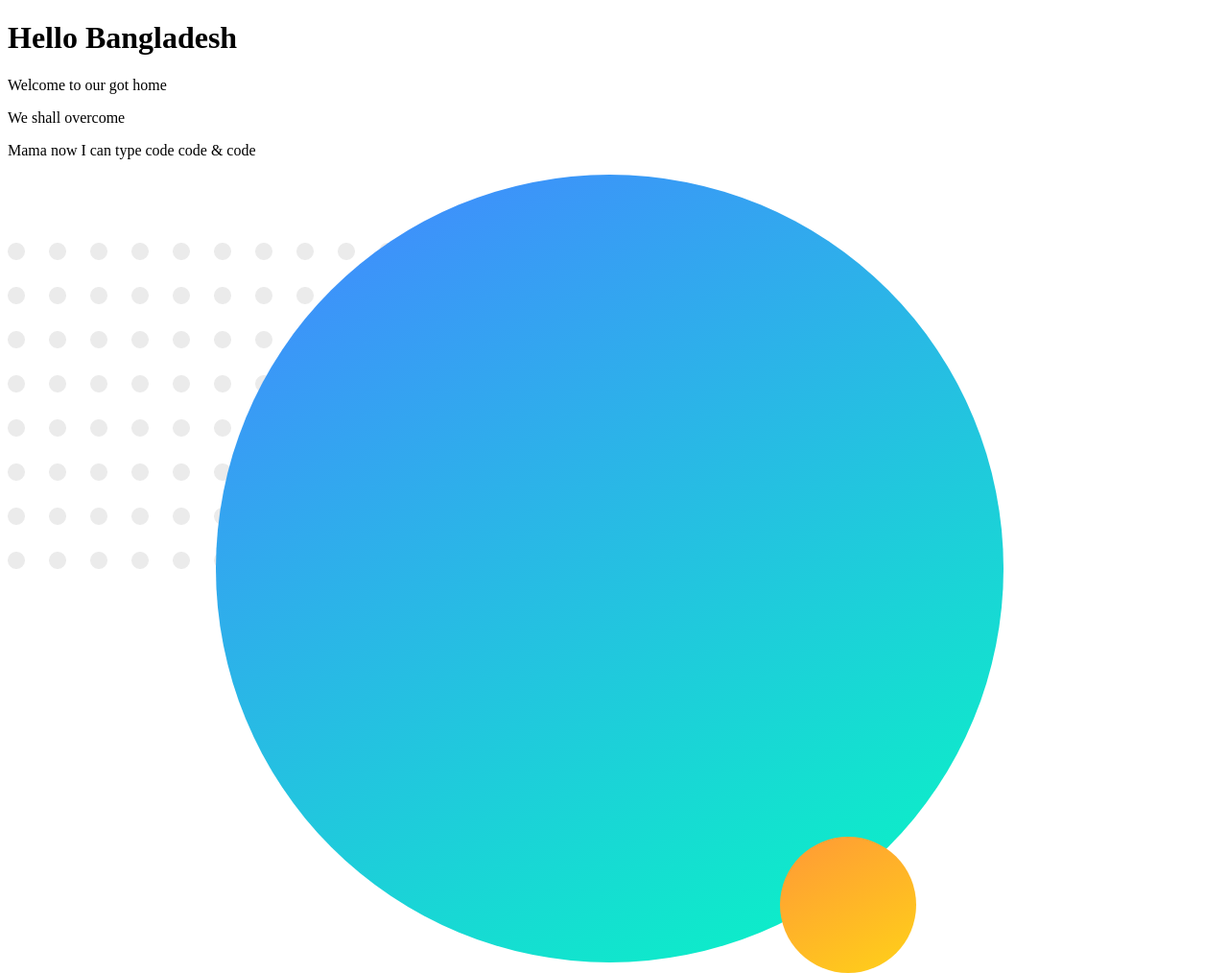
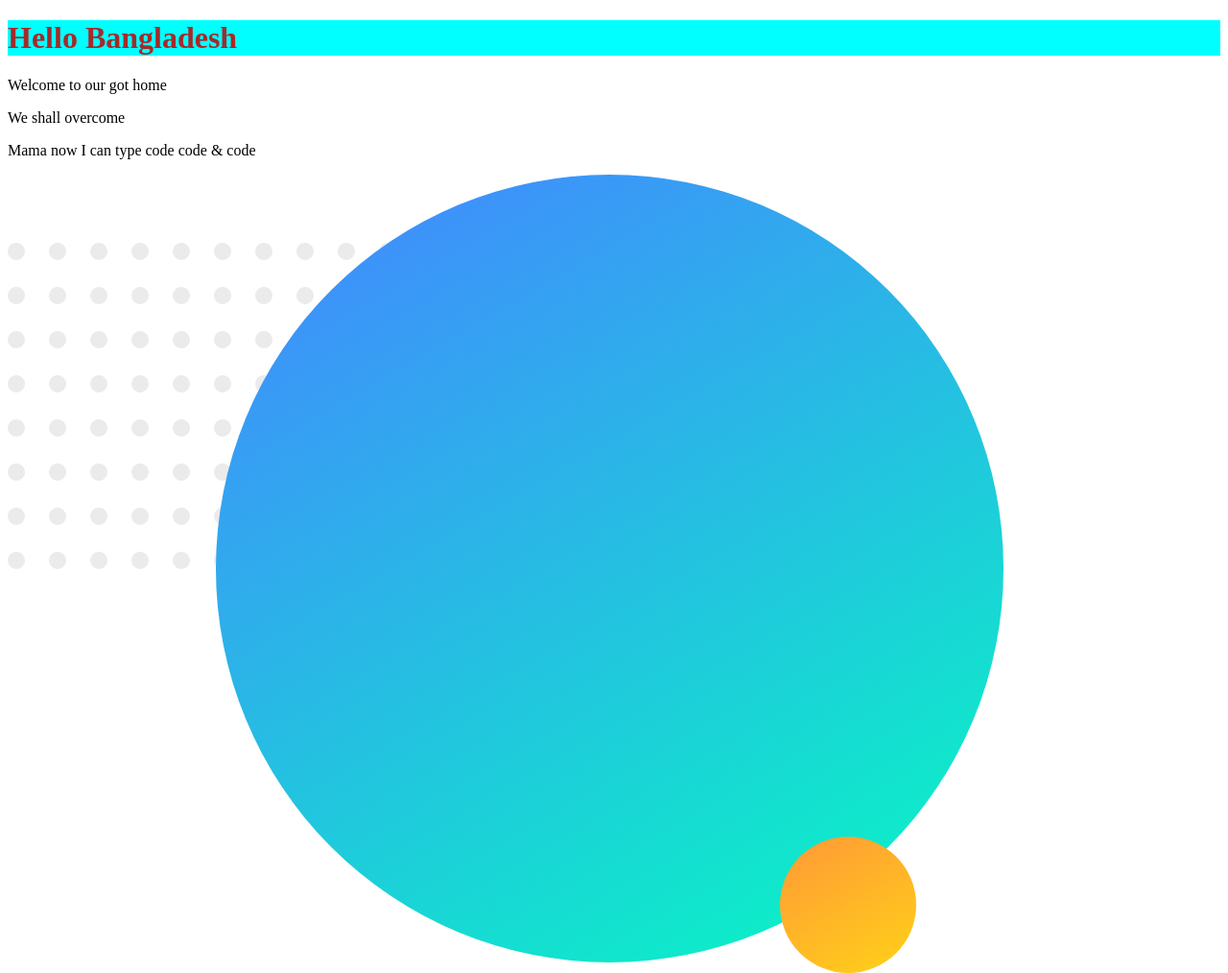
Before and after one commit to ac-arifuzzaman/third-gittu, a plain HTML site: page index.html in a window 1280 px wide. Shown: the top 1014 px of the page at 96% size. Drawn offline with Linux system fonts and the light colour scheme.

Commit message:
add style

```diff
--- a/index.html
+++ b/index.html
@@ -5,6 +5,7 @@
     <meta http-equiv="X-UA-Compatible" content="IE=edge">
     <meta name="viewport" content="width=device-width, initial-scale=1.0">
     <title>Third repository git</title>
+    <link rel="stylesheet" href="style.css">
 </head>
 <body>
     <h1>Hello Bangladesh</h1>
--- /dev/null
+++ b/style.css
@@ -0,0 +1,4 @@
+h1{
+    color: brown;
+    background-color: cyan;
+}
```
